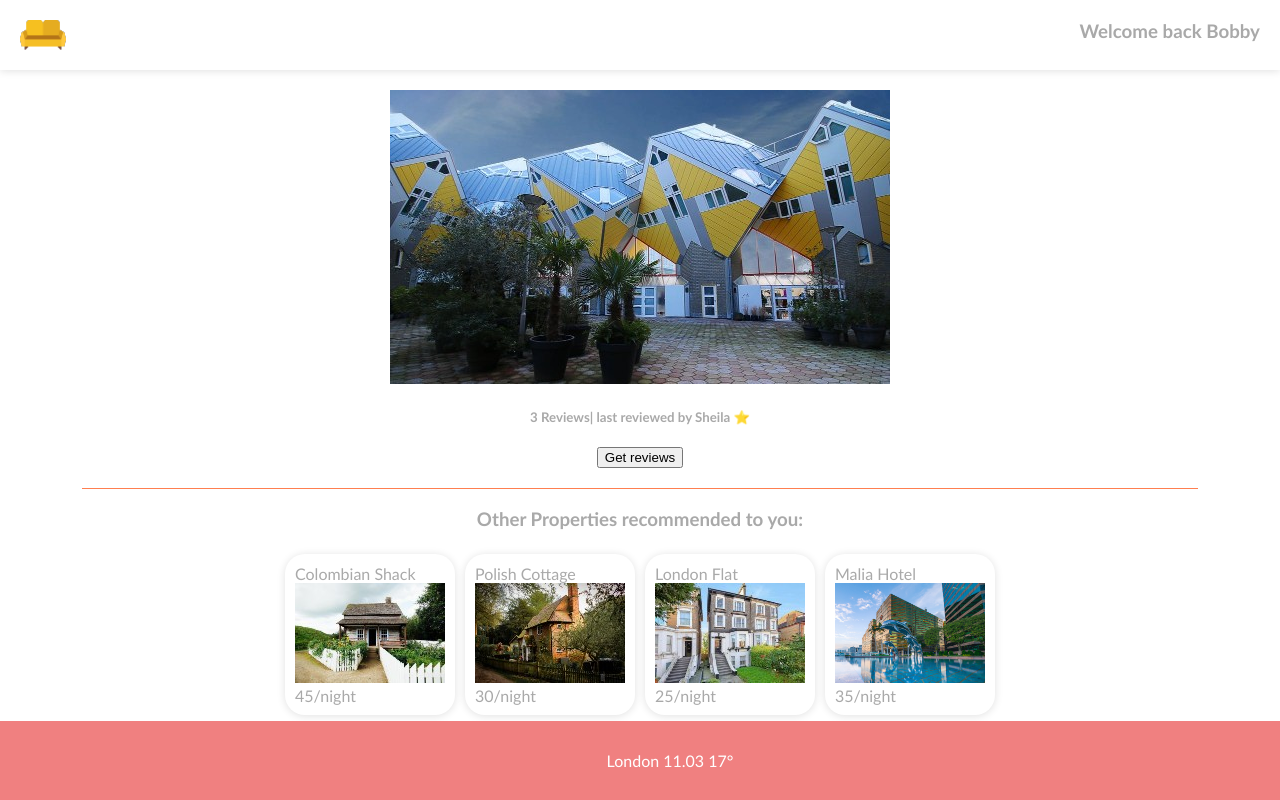
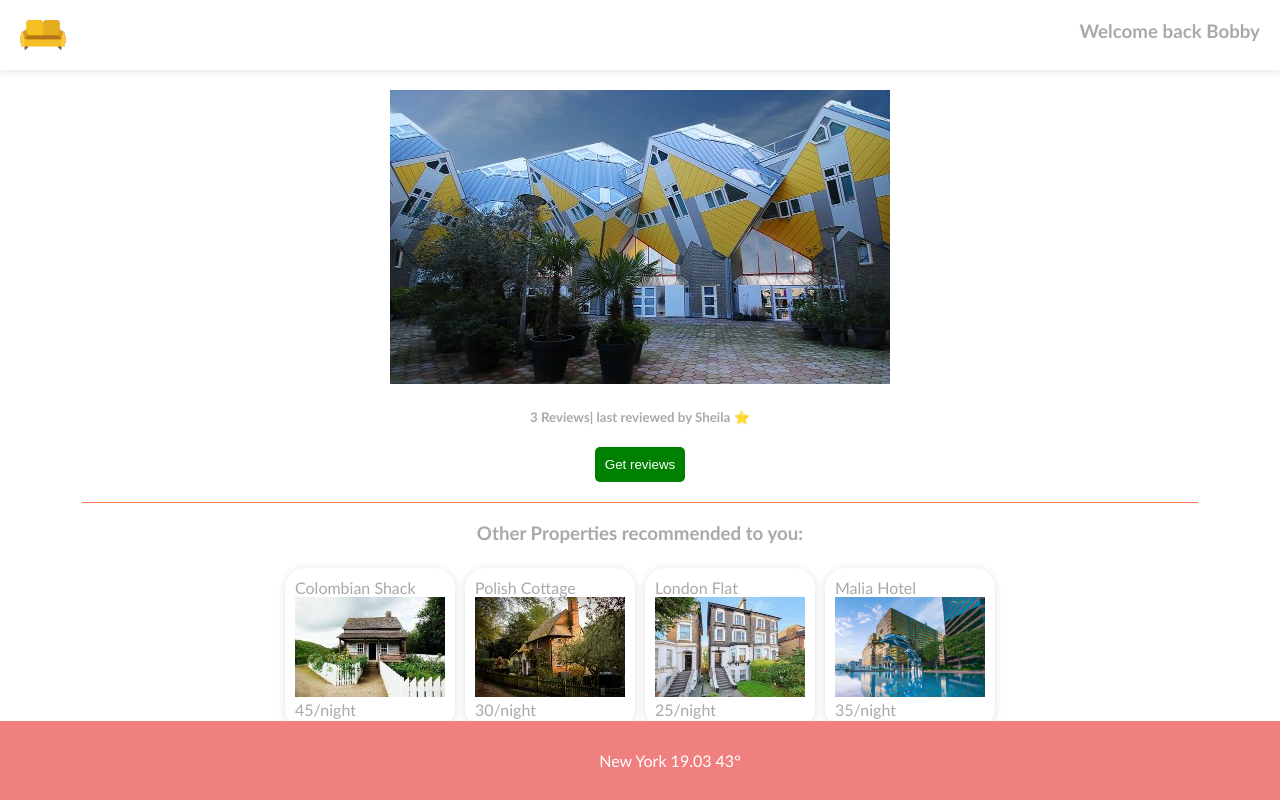
Before and after one commit to Yafira/couch-surfing, a plain HTML site: page index.html in a window 1280 px wide. Shown: the top 800 px of the page. Drawn offline with Linux system fonts and the light colour scheme.

Commit message:
updated js file + added style to hover button

```diff
--- a/script.js
+++ b/script.js
@@ -124,7 +124,7 @@ function addReviews(array) {
 }
 if (button)
     button.addEventListener('click', () => addReviews(reviews));
-let currentLocation = ['London', '11.03', 17];
+let currentLocation = ['New York', '19.03', 43];
 if (footer) {
     footer.innerHTML =
         currentLocation[0] +
--- a/style.css
+++ b/style.css
@@ -77,3 +77,15 @@ body {
 	width: 90%;
 	background-color: coral;
 }
+
+button {
+	background-color: green;
+	color: white;
+	border-radius: 5px;
+	border: none;
+	padding: 10px;
+}
+
+button:hover {
+	background-color: darkgoldenrod;
+}
```
